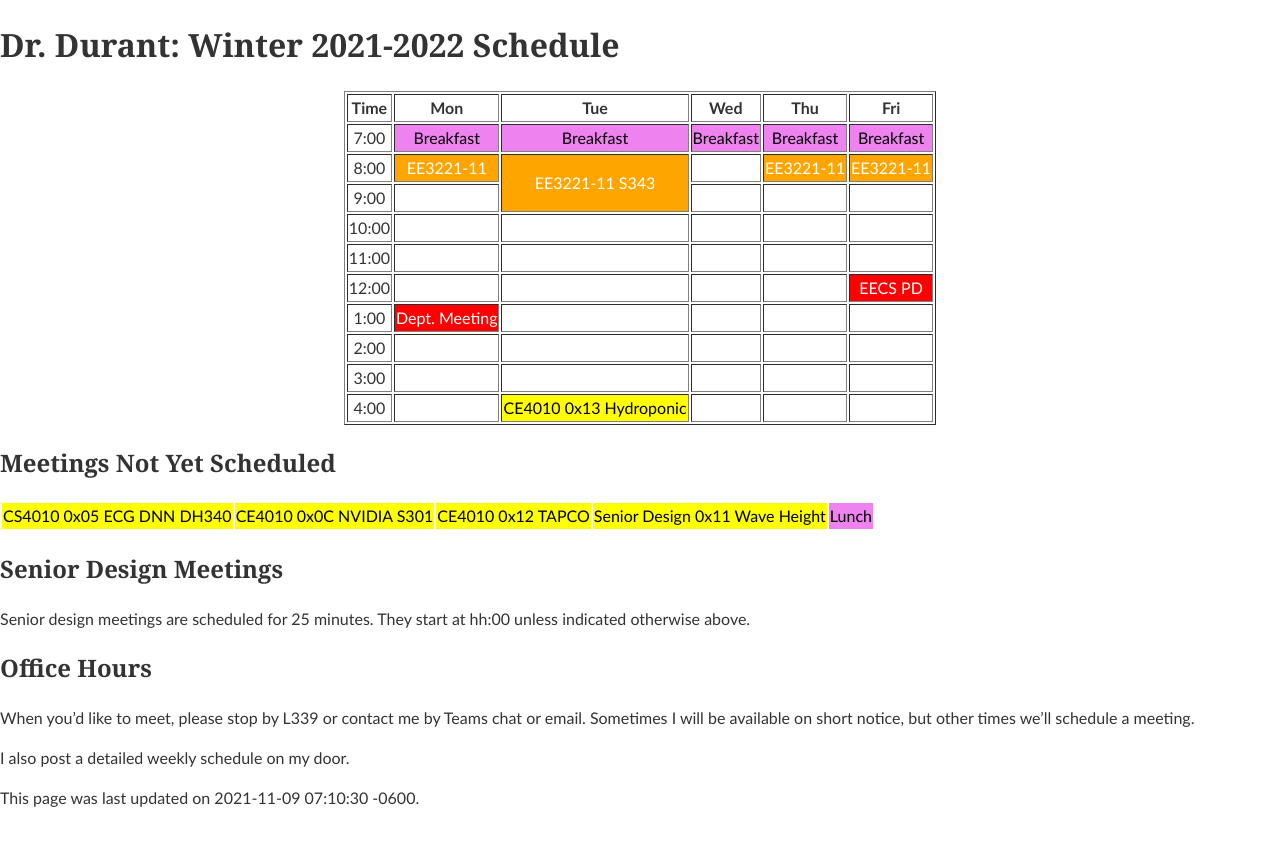
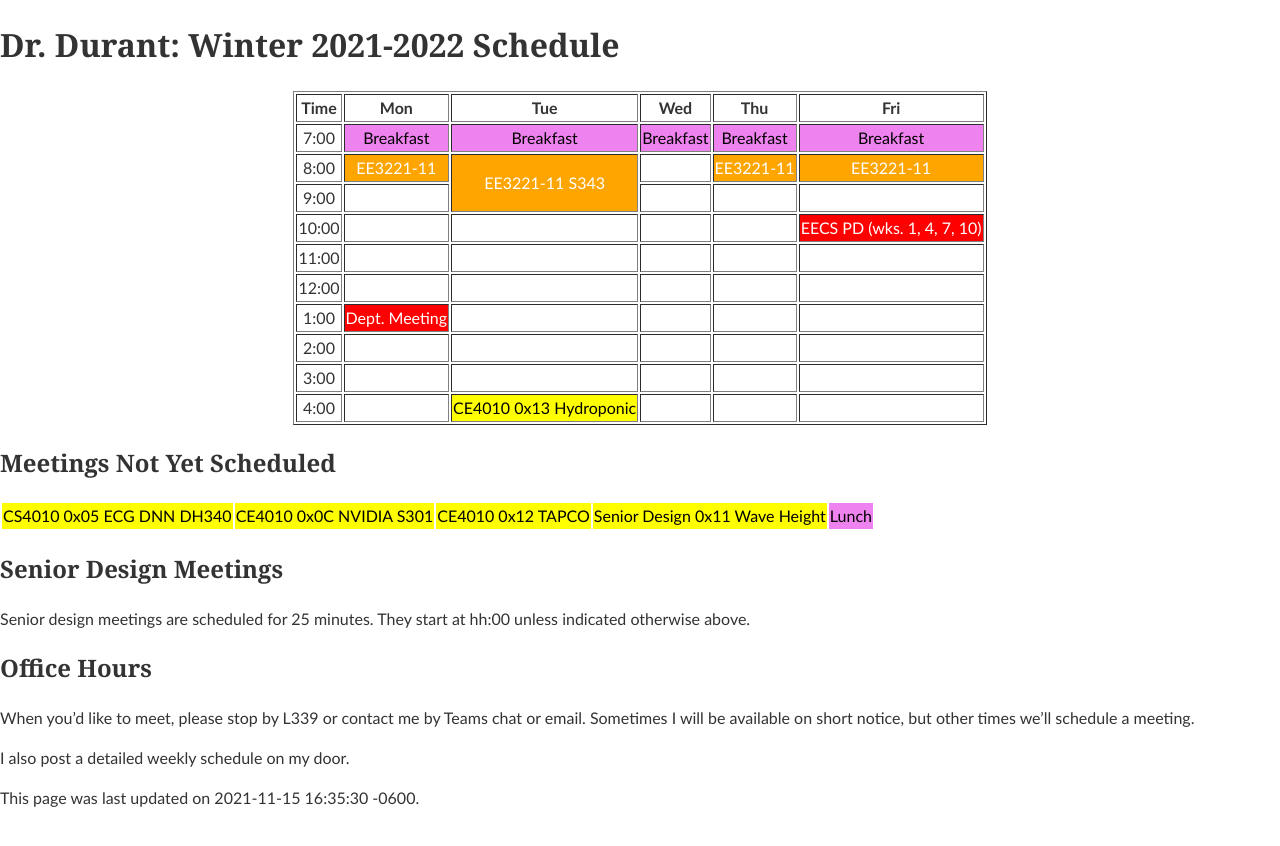
Before and after one commit to edurant/edurant.github.io, a Jekyll site: the page built from sched/w2122.md, in a window 1280 px wide. Shown: the top 846 px of the page. Built offline with Jekyll 4.4.1, drawn with Linux system fonts in a browser that asks for light colours.

Commit message:
EECS PD meeting rescheduled in winter

```diff
--- a/sched/w2122.md
+++ b/sched/w2122.md
@@ -1,6 +1,6 @@
 ---
 title: "Dr. Durant: Winter 2021-2022 Schedule"
-date: 2021-11-09 07:10:30 -0600
+date: 2021-11-15 16:35:30 -0600
 ---
 
 <style type="text/css">
@@ -13,17 +13,17 @@ td.lunch  { background-color: violet;  color: black; }
 
 <div align="center">
 <table border>
-<tr><th>Time</th>       <th>Mon</th>                        <th>Tue</th>                                        <th>Wed</th>                        <th>Thu</th>                        <th>Fri</th>                        </tr>
-<tr><td>7:00</td>       <td class="lunch">Breakfast</td>    <td class="lunch">Breakfast</td>                    <td class="lunch">Breakfast</td>    <td class="lunch">Breakfast</td>    <td class="lunch">Breakfast</td>    </tr>
-<tr><td>8:00</td>       <td class="ee3221">EE3221-11</td>   <td class="ee3221" rowspan="2">EE3221-11 S343</td>  <td>&nbsp;</td>                     <td class="ee3221">EE3221-11</td>   <td class="ee3221">EE3221-11</td>   </tr>
-<tr><td>9:00</td>       <td>&nbsp;</td>                                                                         <td>&nbsp;</td>                     <td>&nbsp;</td>                     <td>&nbsp;</td>                     </tr>
-<tr><td>10:00</td>      <td>&nbsp;</td>                     <td>&nbsp;</td>                                     <td>&nbsp;</td>                     <td>&nbsp;</td>                     <td>&nbsp;</td>                     </tr>
-<tr><td>11:00</td>      <td>&nbsp;</td>                     <td>&nbsp;</td>                                     <td>&nbsp;</td>                     <td>&nbsp;</td>                     <td>&nbsp;</td>                     </tr>
-<tr><td>12:00</td>      <td>&nbsp;</td>                     <td>&nbsp;</td>                                     <td>&nbsp;</td>                     <td>&nbsp;</td>                     <td class="am">EECS PD</td>         </tr>
-<tr><td>1:00</td>       <td class="am">Dept. Meeting</td>   <td>&nbsp;</td>                                     <td>&nbsp;</td>                     <td>&nbsp;</td>                     <td>&nbsp;</td>                     </tr>
-<tr><td>2:00</td>       <td>&nbsp;</td>                     <td>&nbsp;</td>                                     <td>&nbsp;</td>                     <td>&nbsp;</td>                     <td>&nbsp;</td>                     </tr>
-<tr><td>3:00</td>       <td>&nbsp;</td>                     <td>&nbsp;</td>                                     <td>&nbsp;</td>                     <td>&nbsp;</td>                     <td>&nbsp;</td>                     </tr>
-<tr><td>4:00</td>       <td>&nbsp;</td>                     <td class="ce4010">CE4010 0x13 Hydroponic</td>      <td>&nbsp;</td>                     <td>&nbsp;</td>                     <td>&nbsp;</td>                     </tr>
+<tr><th>Time</th>       <th>Mon</th>                        <th>Tue</th>                                        <th>Wed</th>                        <th>Thu</th>                        <th>Fri</th>                                    </tr>
+<tr><td>7:00</td>       <td class="lunch">Breakfast</td>    <td class="lunch">Breakfast</td>                    <td class="lunch">Breakfast</td>    <td class="lunch">Breakfast</td>    <td class="lunch">Breakfast</td>                </tr>
+<tr><td>8:00</td>       <td class="ee3221">EE3221-11</td>   <td class="ee3221" rowspan="2">EE3221-11 S343</td>  <td>&nbsp;</td>                     <td class="ee3221">EE3221-11</td>   <td class="ee3221">EE3221-11</td>               </tr>
+<tr><td>9:00</td>       <td>&nbsp;</td>                                                                         <td>&nbsp;</td>                     <td>&nbsp;</td>                     <td>&nbsp;</td>                                 </tr>
+<tr><td>10:00</td>      <td>&nbsp;</td>                     <td>&nbsp;</td>                                     <td>&nbsp;</td>                     <td>&nbsp;</td>                     <td class="am">EECS PD (wks. 1, 4, 7, 10)</td>  </tr>
+<tr><td>11:00</td>      <td>&nbsp;</td>                     <td>&nbsp;</td>                                     <td>&nbsp;</td>                     <td>&nbsp;</td>                     <td>&nbsp;</td>                                 </tr>
+<tr><td>12:00</td>      <td>&nbsp;</td>                     <td>&nbsp;</td>                                     <td>&nbsp;</td>                     <td>&nbsp;</td>                     <td>&nbsp;</td>                                 </tr>
+<tr><td>1:00</td>       <td class="am">Dept. Meeting</td>   <td>&nbsp;</td>                                     <td>&nbsp;</td>                     <td>&nbsp;</td>                     <td>&nbsp;</td>                                 </tr>
+<tr><td>2:00</td>       <td>&nbsp;</td>                     <td>&nbsp;</td>                                     <td>&nbsp;</td>                     <td>&nbsp;</td>                     <td>&nbsp;</td>                                 </tr>
+<tr><td>3:00</td>       <td>&nbsp;</td>                     <td>&nbsp;</td>                                     <td>&nbsp;</td>                     <td>&nbsp;</td>                     <td>&nbsp;</td>                                 </tr>
+<tr><td>4:00</td>       <td>&nbsp;</td>                     <td class="ce4010">CE4010 0x13 Hydroponic</td>      <td>&nbsp;</td>                     <td>&nbsp;</td>                     <td>&nbsp;</td>                                 </tr>
 </table>
 </div>
 
```
